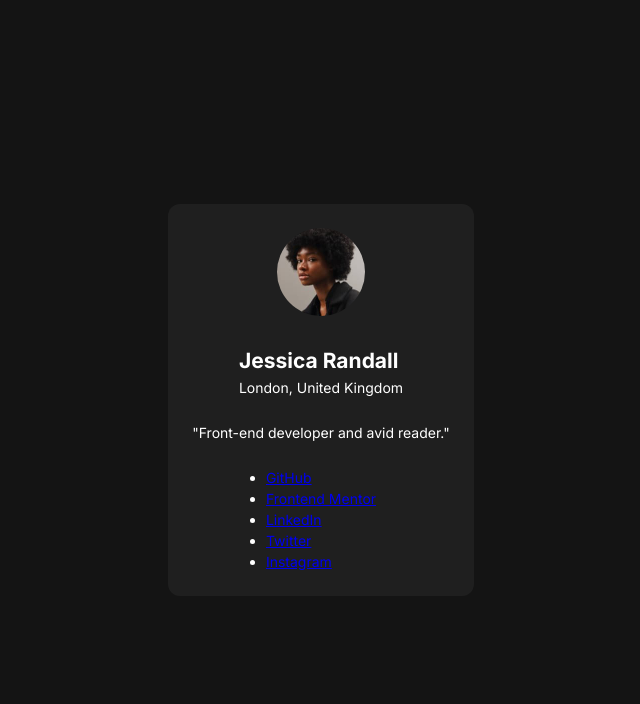
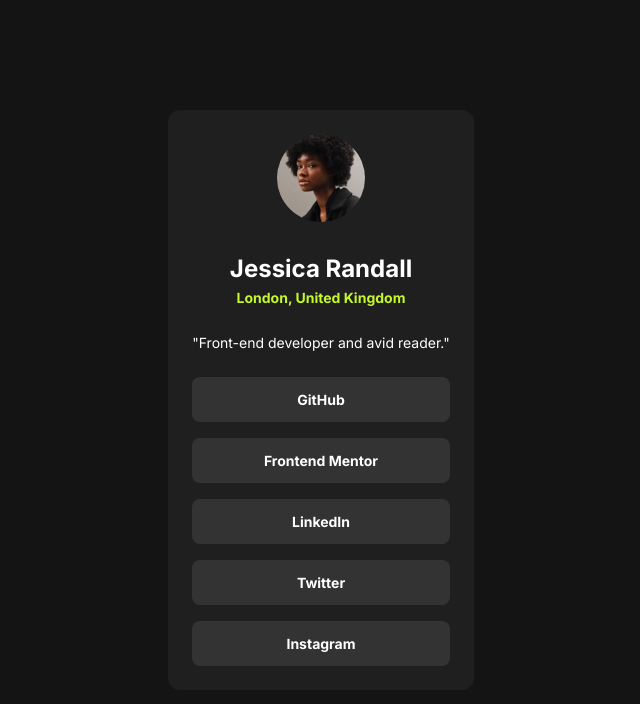
Before and after one commit to smartinuk88/social-links-profile, a plain HTML site: page index.html in a window 1280 px wide. Shown: the whole page, without its empty margins (319-959 px from the left). Drawn offline with Linux system fonts and the light colour scheme.

Commit message:
Complete styling of links, and modify target url of links

```diff
--- a/index.html
+++ b/index.html
@@ -27,28 +27,28 @@
         <div class="social-profile__image">
           <img src="/assets/images/avatar-jessica.jpeg" alt="profile picture" />
         </div>
-        <div>
-          <h1>Jessica Randall</h1>
-          <p>London, United Kingdom</p>
+        <div class="social-profile-details">
+          <h1 class="social-profile__name">Jessica Randall</h1>
+          <p class="social-profile__location">London, United Kingdom</p>
         </div>
         <div>
           <p>"Front-end developer and avid reader."</p>
         </div>
-        <ul>
-          <li>
-            <a href="/">GitHub</a>
+        <ul class="social-profile__links">
+          <li class="social-profile__link">
+            <a href="#">GitHub</a>
           </li>
-          <li>
-            <a href="/">Frontend Mentor</a>
+          <li class="social-profile__link">
+            <a href="#">Frontend Mentor</a>
           </li>
-          <li>
-            <a href="/">LinkedIn</a>
+          <li class="social-profile__link">
+            <a href="#">LinkedIn</a>
           </li>
-          <li>
-            <a href="/">Twitter</a>
+          <li class="social-profile__link">
+            <a href="#">Twitter</a>
           </li>
-          <li>
-            <a href="/">Instagram</a>
+          <li class="social-profile__link">
+            <a href="#">Instagram</a>
           </li>
         </ul>
       </article>
--- a/styles.css
+++ b/styles.css
@@ -31,6 +31,7 @@ body {
   height: 100vh;
   background: var(--gray-900);
   color: #fff;
+  text-align: center;
   line-height: 1.5;
   font-weight: var(--fontweight-regular);
   font-size: var(--text-regular);
@@ -53,3 +54,43 @@ body {
   width: 88px;
   border-radius: 50%;
 }
+
+.social-profile-details {
+  font-weight: var(--fontweight-bold);
+}
+
+.social-profile__name {
+  font-size: var(--text-large);
+}
+
+.social-profile__location {
+  color: var(--green);
+}
+
+.social-profile__links {
+  display: flex;
+  flex-direction: column;
+  gap: var(--spacing-200);
+  width: 100%;
+  list-style: none;
+  font-weight: var(--fontweight-bold);
+}
+
+.social-profile__link > a {
+  display: inline-block;
+  padding: var(--spacing-150);
+  text-decoration: none;
+  color: #fff;
+  width: 100%;
+  height: 100%;
+  border-radius: 8px;
+  background: var(--gray-700);
+  transition: background 0.6s, color 0.6s;
+}
+
+.social-profile__link > a:hover,
+.social-profile__link > a:focus-visible {
+  cursor: pointer;
+  background: var(--green);
+  color: var(--gray-700);
+}
```
